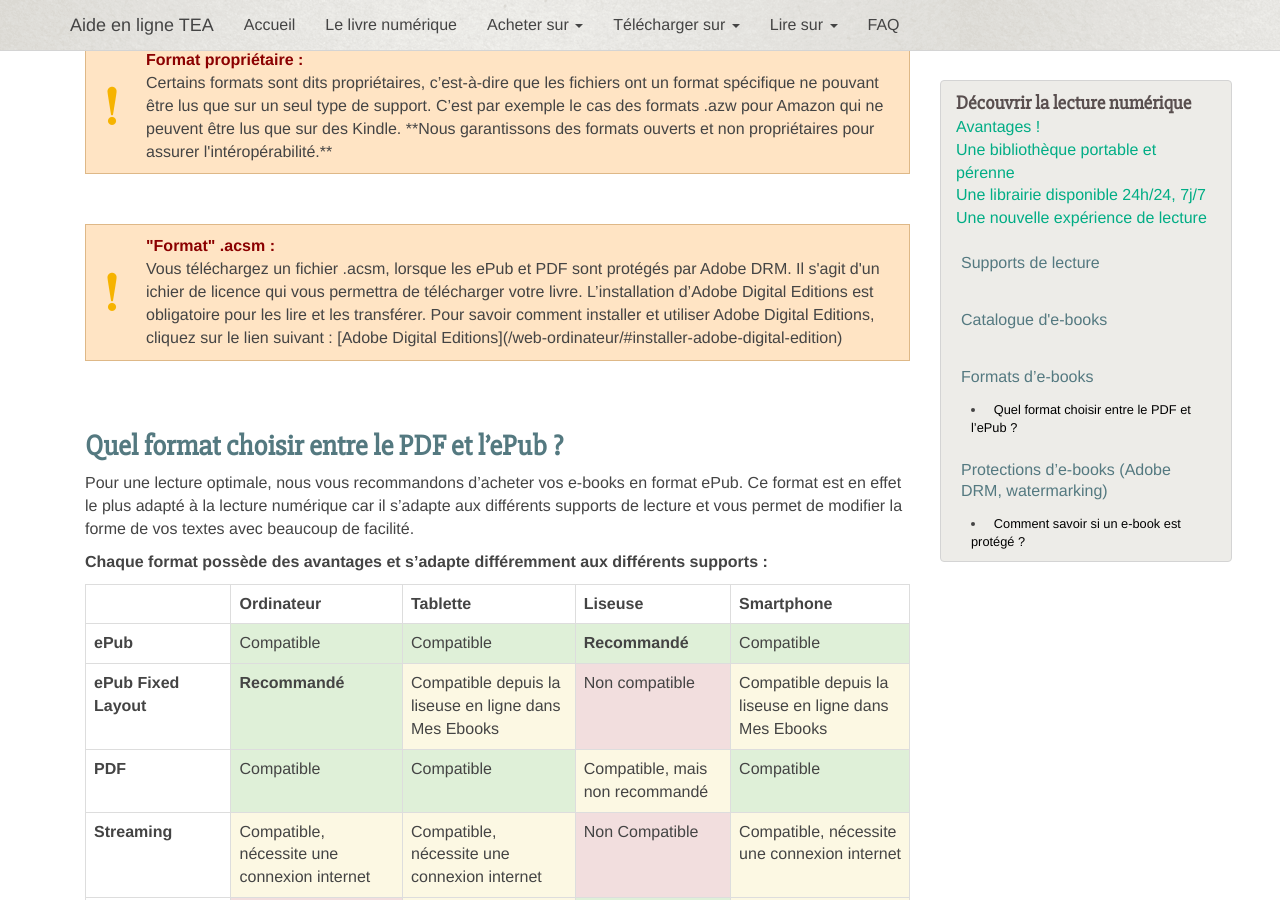
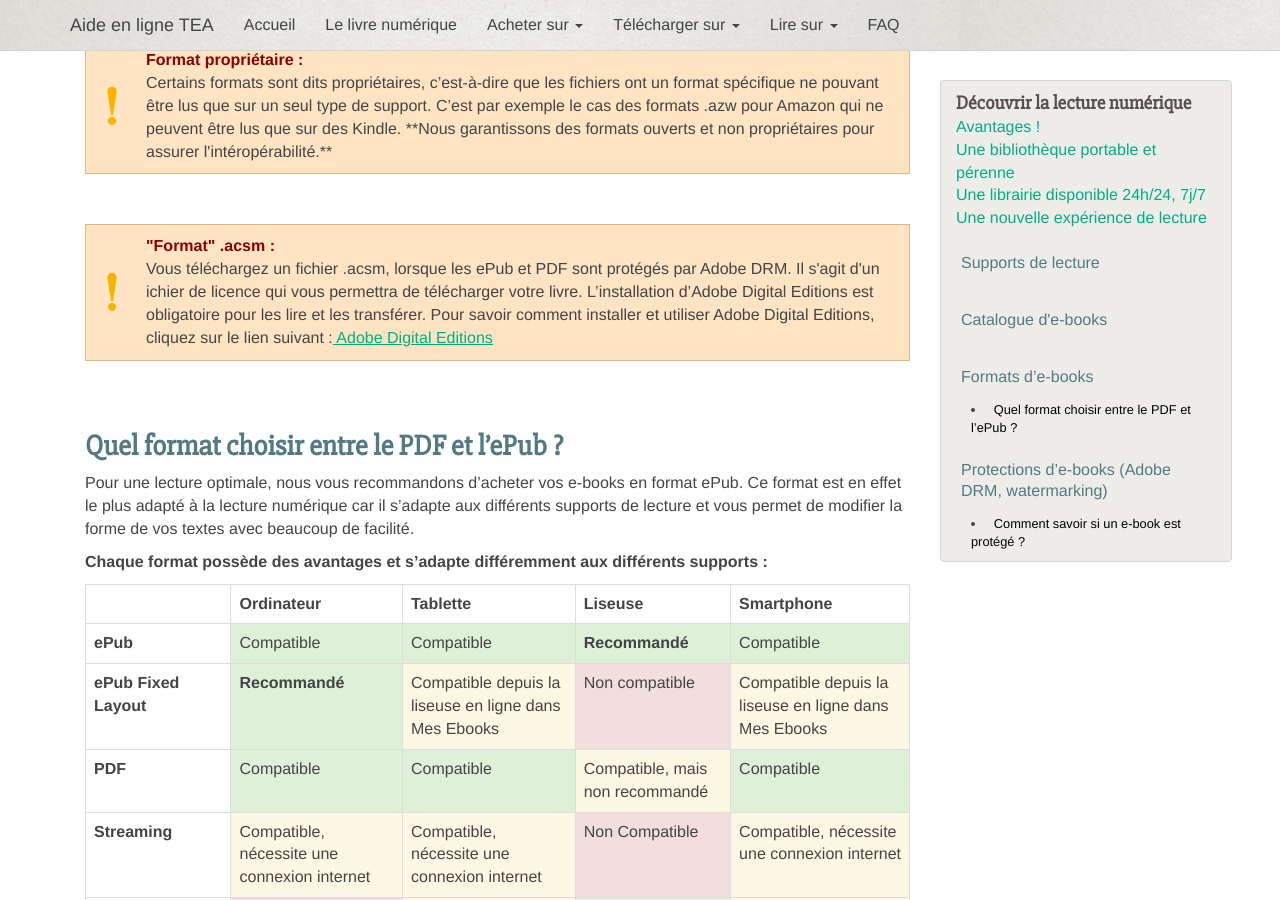
Before and after one commit to TEA-ebook/help-center, a Jekyll site: the page built from _pages/decouvrir-lecture-numerique.md, in a window 1280 px wide and 900 px high, scrolled down 1976 px. Built offline with Jekyll 4.4.1, drawn with Linux system fonts in a browser that asks for light colours; nearby versions of some CDN libraries; Markdown is read by kramdown in place of the engine named in the settings; some of the changed lines change nothing that is shown.

Commit message:
Update decouvrir-lecture-numerique.md

```diff
--- a/_pages/decouvrir-lecture-numerique.md
+++ b/_pages/decouvrir-lecture-numerique.md
@@ -50,7 +50,7 @@ Sur notre librairie numérique, nous commercialisons les e-books tels qu'ils son
 <p class="warningtip"><span class="title">Format propriétaire : </span>Certains formats sont dits propriétaires, c’est-à-dire que les fichiers ont un format spécifique ne pouvant être lus que sur un seul type de support. C’est par exemple le cas des formats .azw pour Amazon qui ne peuvent être lus que sur des Kindle. **Nous garantissons des formats ouverts et non propriétaires pour assurer l'intéropérabilité.**
 </p>
 
-<p class="warningtip"><span class="title">"Format" .acsm : </span>Vous téléchargez un fichier .acsm, lorsque les ePub et PDF sont protégés par Adobe DRM. Il s'agit d'un ichier de licence qui vous permettra de télécharger votre livre. L’installation d’Adobe Digital Editions est obligatoire pour les lire et les transférer. Pour savoir comment installer et utiliser Adobe Digital Editions, cliquez sur le lien suivant : [Adobe Digital Editions](/web-ordinateur/#installer-adobe-digital-edition)
+<p class="warningtip"><span class="title">"Format" .acsm : </span>Vous téléchargez un fichier .acsm, lorsque les ePub et PDF sont protégés par Adobe DRM. Il s'agit d'un ichier de licence qui vous permettra de télécharger votre livre. L’installation d’Adobe Digital Editions est obligatoire pour les lire et les transférer. Pour savoir comment installer et utiliser Adobe Digital Editions, cliquez sur le lien suivant :<a href="/web-ordinateur/#installer-adobe-digital-edition"> Adobe Digital Editions </a>
 </p>
 
 {% include anchor.html id="choisir-format-ebook" label="Quel format choisir entre le PDF et l’ePub ?" %}
```
